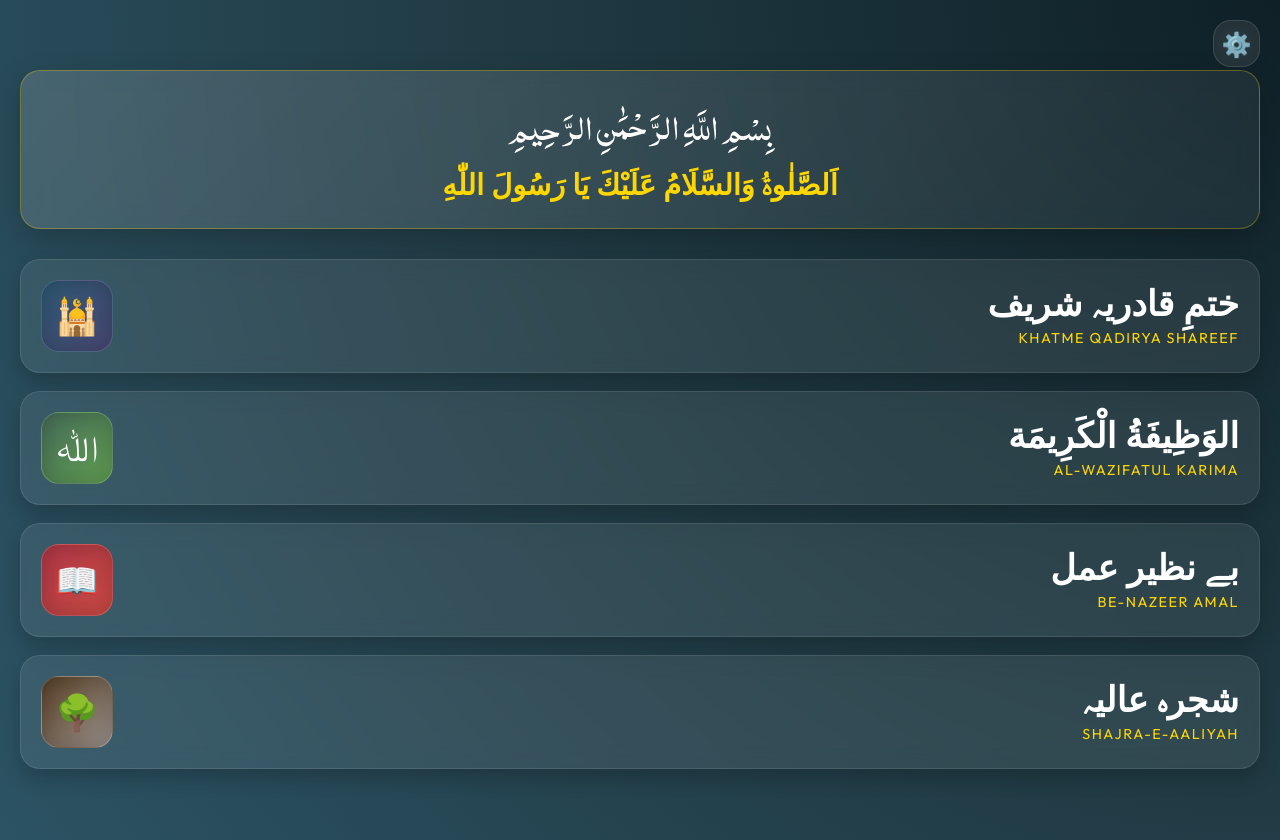
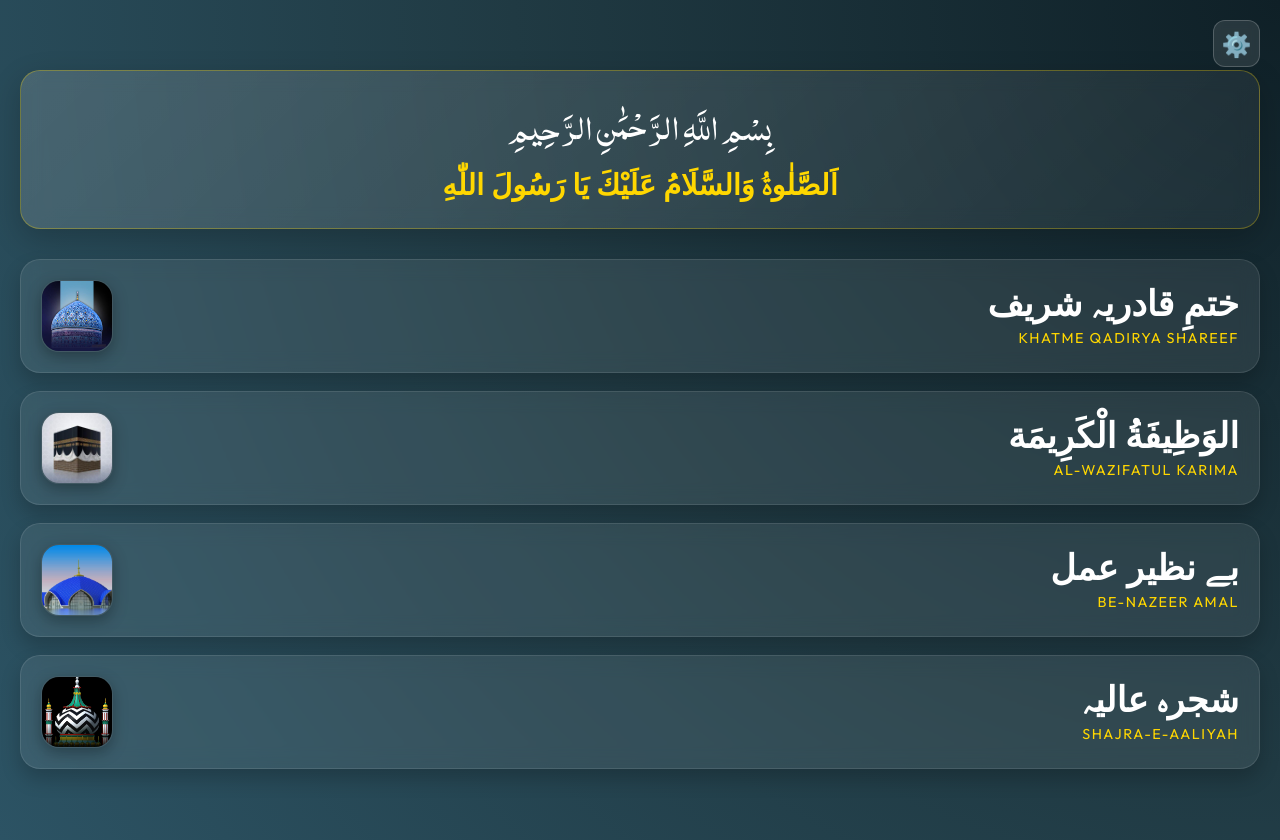
Before and after one commit to hasanmujtaba2006/majmua-aamaal, a website: page HTML/public/index.html in a window 1280 px wide. Drawn offline with nearby package versions, Linux system fonts and the light colour scheme; a web font is replaced by a local one.

Commit message:
Added section images to modern home screen

```diff
--- a/HTML/public/index.html
+++ b/HTML/public/index.html
@@ -36,7 +36,7 @@
         .font-arabic { font-family: 'Al Qalam Quran', serif; line-height: 1.8; }
         .font-urdu { font-family: 'Jameel Noori Nastaleeq', serif; font-size: 1.8rem !important; line-height: 2.2 !important; }
 
-        /* --- NEW MODERN SUPER HOME SCREEN CSS --- */
+        /* --- MODERN SUPER HOME SCREEN CSS --- */
         .modern-screen { position: fixed; top: 0; left: 0; width: 100%; height: 100%; background: transparent; overflow-y: auto; z-index: 500; display: flex; flex-direction: column; }
 
         .modern-body { padding: 40px 20px; }
@@ -49,11 +49,9 @@
         .modern-card:hover { border-color: var(--gold); transform: translateY(-5px); background: rgba(255,255,255,0.12); }
         .modern-card:active { transform: scale(0.98); }
 
-        .card-icon-box { width: 70px; height: 70px; border-radius: 18px; display: flex; justify-content: center; align-items: center; font-size: 2.2rem; flex-shrink: 0; box-shadow: inset 0 0 20px rgba(0,0,0,0.2); border: 1px solid rgba(255,255,255,0.1); }
-        .bg-blue { background: linear-gradient(135deg, rgba(43, 88, 118, 0.8), rgba(78, 67, 118, 0.8)); }
-        .bg-green { background: linear-gradient(135deg, rgba(74, 112, 85, 0.8), rgba(106, 176, 76, 0.8)); }
-        .bg-red { background: linear-gradient(135deg, rgba(203, 45, 62, 0.8), rgba(239, 71, 58, 0.8)); }
-        .bg-brown { background: linear-gradient(135deg, rgba(96, 56, 19, 0.8), rgba(178, 159, 148, 0.8)); }
+        /* IMAGE BOX FOR CARDS */
+        .card-icon-box { width: 70px; height: 70px; border-radius: 18px; flex-shrink: 0; overflow: hidden; box-shadow: 0 5px 15px rgba(0,0,0,0.3); border: 1px solid rgba(255,255,255,0.1); background: rgba(0,0,0,0.2); }
+        .card-icon-img { width: 100%; height: 100%; object-fit: cover; display: block; }
 
         .card-text-content { flex-grow: 1; text-align: right; direction: rtl; }
         .card-text-content h3 { font-family: 'Jameel Noori Nastaleeq', serif; font-size: 2.2rem; color: #fff; margin: 0 0 2px 0; line-height: 1.2; }
@@ -99,7 +97,6 @@
         #arabic-body { font-size: 2.0rem; line-height: 1.6; color: #ffffff; margin-bottom: 15px; direction: rtl; white-space: pre-wrap; user-select: text; text-align: center; }
         #roman-body { font-family: 'Outfit', sans-serif; font-size: 1.1rem; color: #e0e0e0; line-height: 1.5; white-space: pre-line; font-style: italic; user-select: text; }
 
-        .special-mode .title-box { background: var(--special-bg); border: 2px solid var(--gold); }
         .progress-container { position: relative; width: 160px; height: 160px; margin-bottom: 25px; flex-shrink: 0; }
         .progress-ring__circle { transition: stroke-dashoffset 0.35s; transform: rotate(-90deg); transform-origin: 50% 50%; }
         .counter-text { position: absolute; top: 50%; left: 50%; transform: translate(-50%, -50%); font-size: 3.5rem; font-weight: 700; }
@@ -139,7 +136,7 @@
 
     <div class="modern-body">
         <div style="position: absolute; top: 20px; right: 20px; z-index: 101;" onclick="showSettings()">
-            <div class="card-icon-box" style="width: 45px; height: 45px; font-size: 1.5rem; background: rgba(255,255,255,0.1);">⚙️</div>
+            <div style="width: 45px; height: 45px; border-radius: 12px; display: flex; justify-content: center; align-items: center; font-size: 1.5rem; background: rgba(255,255,255,0.1); border: 1px solid rgba(255,255,255,0.2); backdrop-filter: blur(5px);">⚙️</div>
         </div>
 
         <div class="header-banner" style="margin-top: 30px;">
@@ -148,7 +145,9 @@
         </div>
 
         <div class="modern-card" onclick="showInnerHome()">
-            <div class="card-icon-box bg-blue">🕌</div>
+            <div class="card-icon-box">
+                <img src="khatme qadirya shareef.jpg" alt="Khatme Qadirya" class="card-icon-img">
+            </div>
             <div class="card-text-content">
                 <h3>ختمِ قادریہ شریف</h3>
                 <p>Khatme Qadirya Shareef</p>
@@ -156,7 +155,9 @@
         </div>
 
         <div class="modern-card" onclick="alert('Al-Wazifatul Karima will be available in the next update!')">
-            <div class="card-icon-box bg-green">ﷲ</div>
+            <div class="card-icon-box">
+                <img src="al-wazifatul karima.jpeg" alt="Al Wazifatul Karima" class="card-icon-img">
+            </div>
             <div class="card-text-content">
                 <h3>الوَظِيفَةُ الْكَرِيمَة</h3>
                 <p>Al-Wazifatul Karima</p>
@@ -164,7 +165,9 @@
         </div>
 
         <div class="modern-card" onclick="alert('Be-Nazeer Amal will be available in the next update!')">
-            <div class="card-icon-box bg-red">📖</div>
+            <div class="card-icon-box">
+                <img src="be-nazeer amal.jpeg" alt="Be Nazeer Amal" class="card-icon-img">
+            </div>
             <div class="card-text-content">
                 <h3>بے نظیر عمل</h3>
                 <p>Be-Nazeer Amal</p>
@@ -172,7 +175,9 @@
         </div>
 
         <div class="modern-card" onclick="alert('Shajra-e-Aaliyah will be available in the next update!')">
-            <div class="card-icon-box bg-brown">🌳</div>
+            <div class="card-icon-box">
+                <img src="shajra-e-aaliyah.jpg" alt="Shajra e Aaliyah" class="card-icon-img">
+            </div>
             <div class="card-text-content">
                 <h3>شجرہ عالیہ</h3>
                 <p>Shajra-e-Aaliyah</p>
@@ -554,7 +559,7 @@
                 currentSessionId = null;
                 if(userPanel) userPanel.style.display = 'none';
                 if(adminPanel) adminPanel.style.display = 'none';
-                showInnerHome();
+                showSuperHome();
             }
             closeModal();
         };
```
Also changed, not shown: HTML/public/al-wazifatul karima.jpeg (added), HTML/public/be-nazeer amal.jpeg (added), HTML/public/khatme qadirya shareef.jpg (added), HTML/public/shajra-e-aaliyah.jpg (added).
